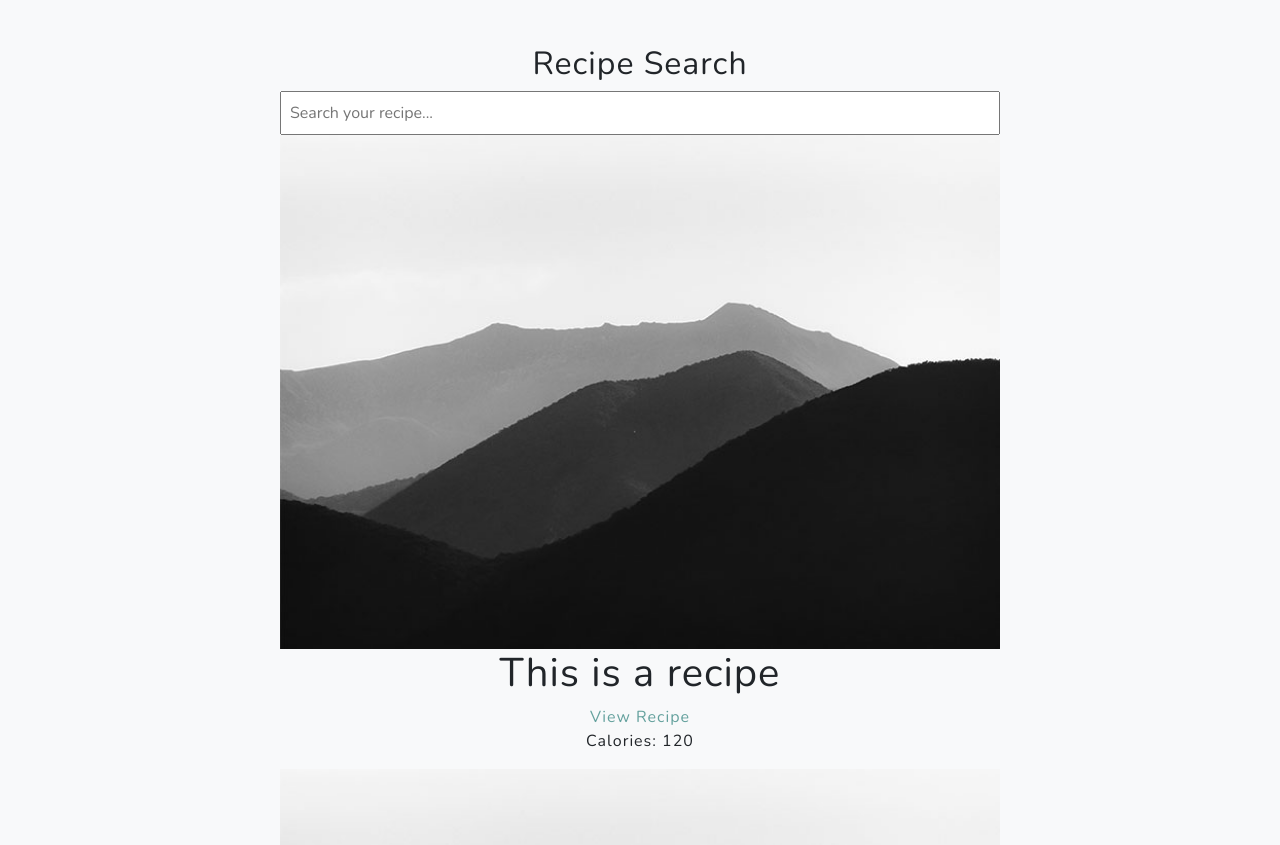
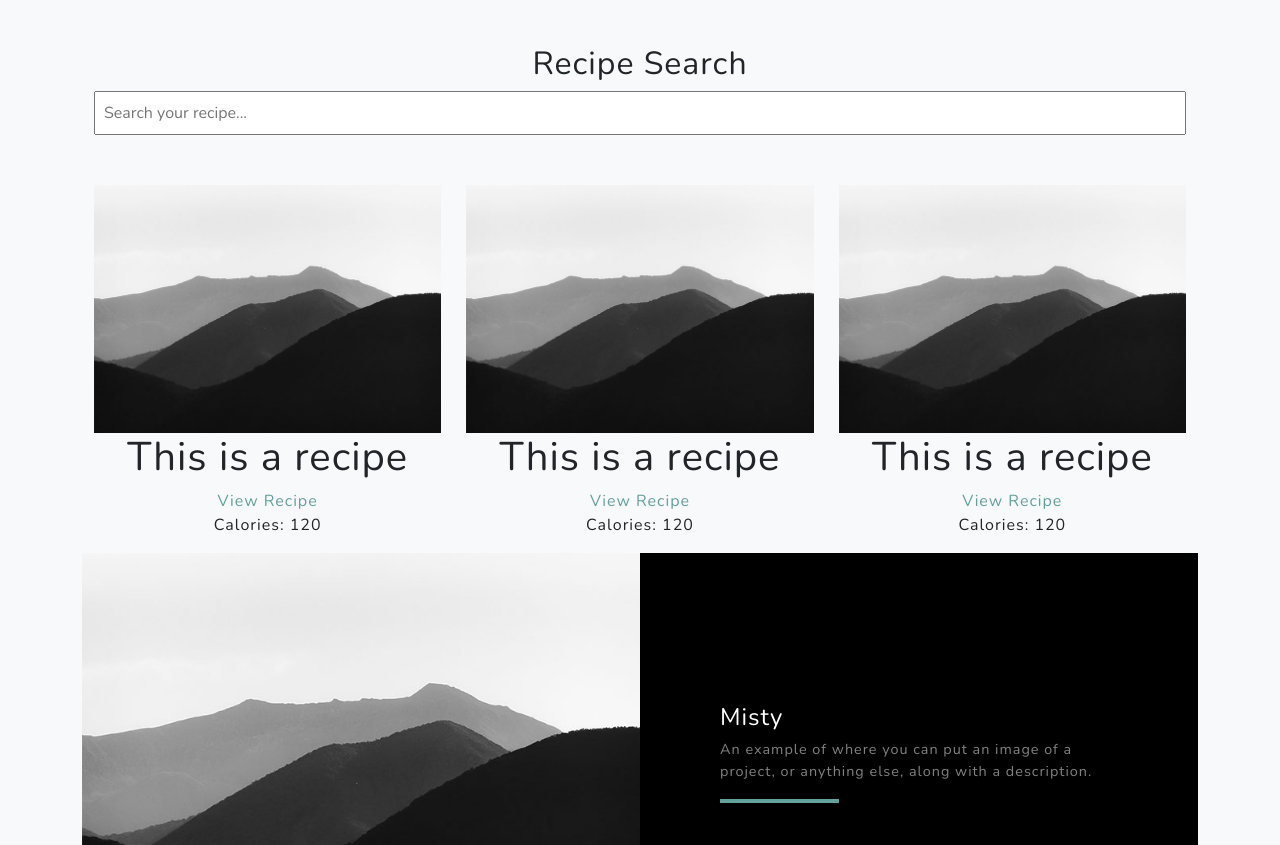
Before and after one commit to TheRivasCoder/Request_project, a plain HTML site: page index.html in a window 1280 px wide. Shown: the part 2118-2963 px from the top of the page. Drawn offline with nearby package versions, Linux system fonts and the light colour scheme.

Commit message:
Fix typo and adjust columns for search results

```diff
--- a/index.html
+++ b/index.html
@@ -73,12 +73,12 @@
                     </div>
                 </div>
                 <!-- Recipe Search-->
-                <div class="col-md-10 col-lg-8 mx-auto text-center">
+                <div class="col-md-10 col-lg-12 mx-auto text-center">
                     <h2>Recipe Search</h2>
                     <form>
                         <input type="text" placeholder="Search your recipe...">
                     </form>
-                    <div class="search-reslut">
+                    <div class="search-result">
                         <div class="item">
                             <img src="./assets/img/demo-image-01.jpg" alt="">
                             <div class="flex-container">
```
